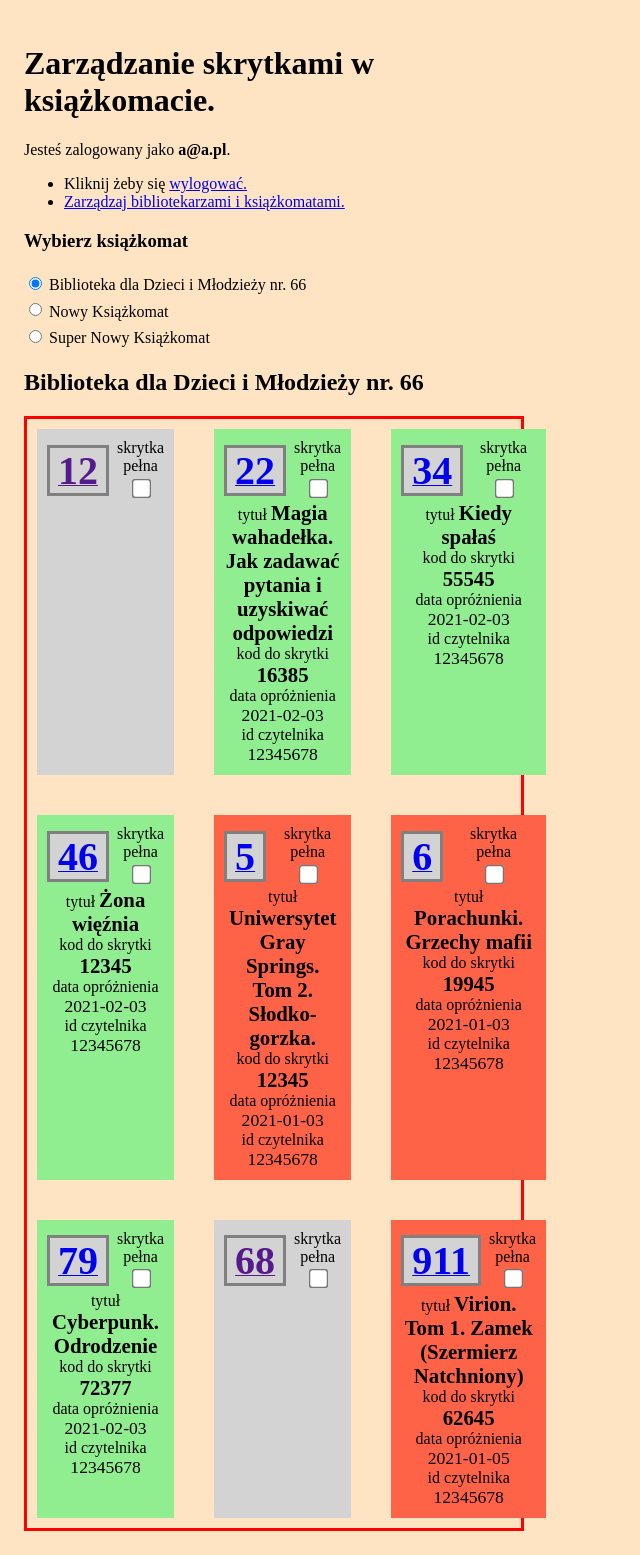
After one commit to bibliotekarz/librarycabinet, a PHP site: page /mockup-machine.html in a window 1280 px wide. The commit adds this page. Shown: the whole page, without its empty margins (0-640 px from the left). Run offline with PHP 8.4, Linux system fonts and the light colour scheme.

Commit message:
fixes in machine adding mockup-machine.html

```diff
--- /dev/null
+++ b/mockup-machine.html
@@ -0,0 +1,144 @@
+<!DOCTYPE html>
+<html lang="pl-PL">
+
+<head>
+    <meta charset="UTF-8" />
+    <link rel="stylesheet" type="text/css" href="../style.css" />
+    <meta name="viewport" content="width=device-width, initial-scale=1">
+    <title>Strona zarządzania skrytkami w książkomacie.</title>
+</head>
+
+<body>
+    <header class="page-header">
+        <h1>Zarządzanie skrytkami w książkomacie.</h1>
+        Jesteś zalogowany jako <b>a@a.pl</b>.<br>
+    </header>
+    <nav>
+        <ul>
+            <li>Kliknij żeby się <a href='logout.php' title='Logout'>wylogować.</a></li>
+            <li><a href='admin.php' title='Zarządzaj bibliotekarzami i książkomatami'>Zarządzaj bibliotekarzami i
+                    książkomatami.</a></li>
+        </ul>
+    </nav>
+    <main role="main">
+        <section>
+            <h3 class="">Wybierz książkomat</h3>
+            <div>
+                <input type="radio" id="ksiazakomat_1" name="select_unit" checked>
+                <label for="ksiazakomat_1">Biblioteka dla Dzieci i Młodzieży nr. 66</label>
+              </div>
+
+              <div>
+                <input type="radio" id="ksiazakomat_2" name="select_unit">
+                <label for="ksiazakomat_2">Nowy Książkomat</label>
+              </div>
+
+              <div>
+                <input type="radio" id="ksiazakomat_3" name="select_unit">
+                <label for="ksiazakomat_3">Super Nowy Książkomat</label>
+              </div>
+        </section>
+
+        <section>
+            <h2 class="">Biblioteka dla Dzieci i Młodzieży nr. 66</h2>
+        </section>
+        <section>
+            <div class="wrapper">
+                <div class="grid-item pusta">
+                    <div class="flekser"><a href=""><span class="box-number">12</span></a>
+                        <div class="panel-checkboxes"><label>skrytka pełna<br><input type="checkbox"></label></div>
+                    </div>
+                </div>
+                <div class="grid-item pelna">
+
+                    <div class="flekser"><a href="mockup-edycja.html#22"><span class="box-number">22</span></a>
+                        <div class="panel-checkboxes"><label>skrytka pełna<br><input type="checkbox"></label></div>
+                    </div><a href="mockup-edycja.html#22" class="decoration-none">
+                        <div>tytuł <span class="main-data">Magia wahadełka. Jak zadawać pytania i uzyskiwać odpowiedzi</span>
+                        </div>
+                        <div>kod do skrytki <span class="main-data">16385</span></div>
+                        <div>data opróżnienia <span class="highlighted-description ">2021-02-03</span></div>
+                        <div>id czytelnika <span class="highlighted-description">12345678</span></div>
+                    </a>
+                </div>
+                <div class="grid-item pelna">
+
+                    <div class="flekser"><a href="mockup-edycja.html#34"><span class="box-number">34</span></a>
+                        <div class="panel-checkboxes"><label>skrytka pełna<br><input type="checkbox"></label></div>
+                    </div><a href="mockup-edycja.html#34" class="decoration-none">
+                        <div>tytuł <span class="main-data">Kiedy spałaś </span></div>
+                        <div>kod do skrytki <span class="main-data">55545</span></div>
+                        <div>data opróżnienia <span class="highlighted-description ">2021-02-03</span></div>
+                        <div>id czytelnika <span class="highlighted-description">12345678</span></div>
+                    </a>
+                </div>
+                <div class="grid-item pelna">
+
+                    <div class="flekser"><a href="mockup-edycja.html#46"><span class="box-number">46</span></a>
+                        <div class="panel-checkboxes"><label>skrytka pełna<br><input type="checkbox"></label></div>
+                    </div><a href="mockup-edycja.html#46" class="decoration-none">
+                        <div>tytuł <span class="main-data">Żona więźnia</span></div>
+                        <div>kod do skrytki <span class="main-data">12345</span></div>
+                        <div>data opróżnienia <span class="highlighted-description ">2021-02-03</span></div>
+                        <div>id czytelnika <span class="highlighted-description">12345678</span></div>
+                    </a>
+                </div>
+                <div class="grid-item przeterminowana">
+
+                    <div class="flekser"><a href="mockup-edycja.html#5"><span class="box-number">5</span></a>
+                        <div class="panel-checkboxes"><label>skrytka pełna<br><input type="checkbox"></label></div>
+                    </div><a href="mockup-edycja.html#5" class="decoration-none">
+                        <div>tytuł <span class="main-data">Uniwersytet Gray Springs. Tom 2. Słodko-gorzka.</span></div>
+                        <div>kod do skrytki <span class="main-data">12345</span></div>
+                        <div>data opróżnienia <span class="highlighted-description">2021-01-03</span></div>
+                        <div>id czytelnika <span class="highlighted-description">12345678</span></div>
+                    </a>
+                </div>
+
+                <div class="grid-item przeterminowana">
+
+                    <div class="flekser"><a href="mockup-edycja.html#6"><span class="box-number">6</span></a>
+                        <div class="panel-checkboxes"><label>skrytka pełna<br><input type="checkbox"></label></div>
+                    </div><a href="mockup-edycja.html#6" class="decoration-none">
+                        <div>tytuł <span class="main-data">Porachunki. Grzechy mafii </span></div>
+                        <div>kod do skrytki <span class="main-data">19945</span></div>
+                        <div>data opróżnienia <span class="highlighted-description ">2021-01-03</span></div>
+                        <div>id czytelnika <span class="highlighted-description">12345678</span></div>
+                    </a>
+                </div>
+                <div class="grid-item pelna">
+
+                    <div class="flekser"><a href="mockup-edycja.html#79"><span class="box-number">79</span></a>
+                        <div class="panel-checkboxes"><label>skrytka pełna<br><input type="checkbox"></label></div>
+                    </div><a href="mockup-edycja.html#79" class="decoration-none">
+                        <div>tytuł <span class="main-data">Cyberpunk. Odrodzenie </span></div>
+                        <div>kod do skrytki <span class="main-data">72377</span></div>
+                        <div>data opróżnienia <span class="highlighted-description ">2021-02-03</span></div>
+                        <div>id czytelnika <span class="highlighted-description">12345678</span></div>
+                    </a>
+                </div>
+                <div class="grid-item pusta">
+
+                    <div class="flekser"><a href=""><span class="box-number">68</span></a>
+                        <div class="panel-checkboxes"><label>skrytka pełna<br><input type="checkbox"></label></div>
+                    </div>
+                </div>
+                <div class="grid-item przeterminowana">
+
+                    <div class="flekser"><a href="mockup-edycja.html#911"><span class="box-number">911</span></a>
+                        <div class="panel-checkboxes"><label>skrytka pełna<br><input type="checkbox"></label></div>
+                    </div><a href="mockup-edycja.html#911" class="decoration-none">
+                        <div>tytuł <span class="main-data">Virion. Tom 1. Zamek (Szermierz Natchniony) </span></div>
+                        <div>kod do skrytki <span class="main-data">62645</span></div>
+                        <div>data opróżnienia <span class="highlighted-description">2021-01-05</span></div>
+                        <div>id czytelnika <span class="highlighted-description">12345678</span></div>
+                    </a>
+                </div>
+
+            </div>
+        </section>
+    </main>
+    <script src="./script.js"></script>
+</body>
+
+</html>
--- a/style.css
+++ b/style.css
@@ -29,12 +29,12 @@
 
    .main-data {
        font-weight: bold;
-       font-size: 2em;
+       font-size: 1.3em;
    }
 
    .highlighted-description {
        font-weight: normal;
-       font-size: 1.5em;
+       font-size: 1.1em;
        color: #000;
    }
 
@@ -60,7 +60,10 @@
        border-color: gray;
        background-color: lightgray;
        border-style: solid;
-       padding: 0 20 0 20px;
+       /*       padding: 0 20 0 20px; */
+       margin-right: .2em;
+       padding-left: 0.2em;
+       padding-right: .2em;
    }
 
    .panel-checkboxes {
```
Also changed, not shown: machine.php (+35 -7 lines), reader.php (+23 -8 lines), librarycabinet.db.
